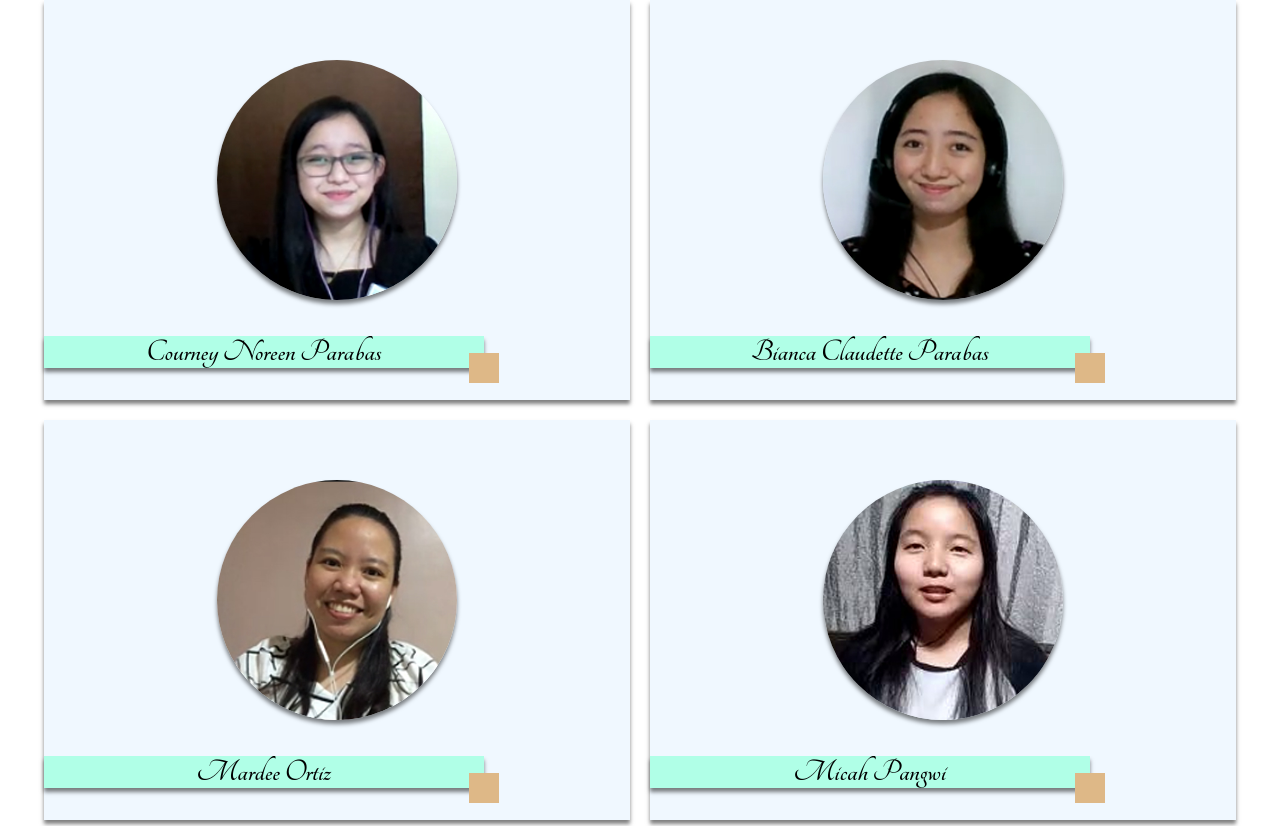
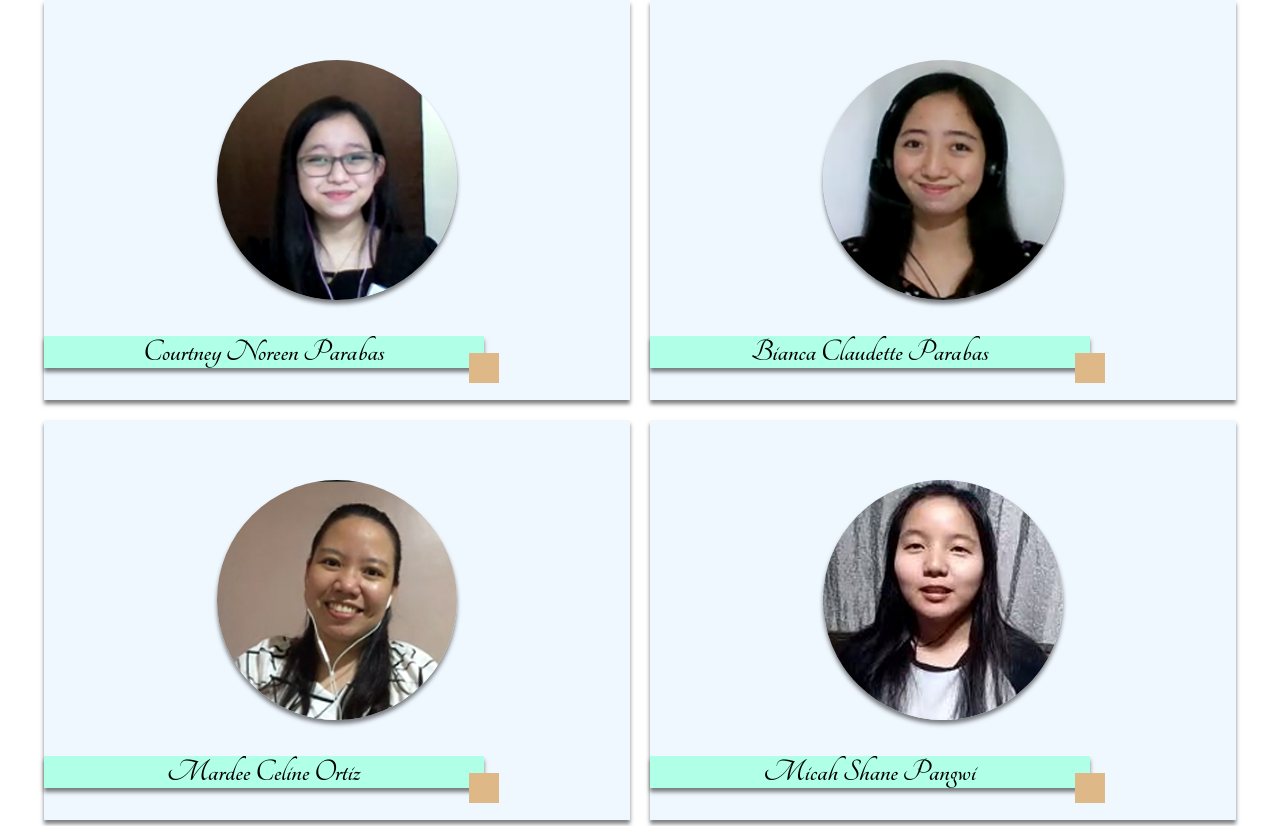
Before and after one commit to julsBasco/BVbuddies, a plain HTML site: page index.html in a window 1280 px wide. Shown: the top 826 px of the page. Drawn offline with Linux system fonts and the light colour scheme; a web font is replaced by a local one.

Commit message:
mga maling mga names changed

```diff
--- a/index.html
+++ b/index.html
@@ -41,7 +41,7 @@
                 <div class="card_accentBox">
                     <div class="card_overlay"></div>
                     <div class="accentAnimal"></div>
-                    <h1 class="card_name">Courney Noreen Parabas</h1>
+                    <h1 class="card_name">Courtney Noreen Parabas</h1>
                 </div>
 
                 <p class="card_note">
@@ -85,7 +85,7 @@
                 <div class="card_accentBox">
                     <div class="card_overlay"></div>
                     <div class="accentAnimal"></div>
-                    <h1 class="card_name">Mardee Ortiz</h1>
+                    <h1 class="card_name">Mardee Celine Ortiz</h1>
                 </div>
 
                 <p class="card_note">
@@ -142,7 +142,7 @@
                 <div class="card_accentBox">
                     <div class="card_overlay"></div>
                     <div class="accentAnimal"></div>
-                    <h1 class="card_name">Micah Pangwi</h1>
+                    <h1 class="card_name">Micah Shane Pangwi</h1>
                 </div>
 
                 <p class="card_note">
@@ -166,7 +166,7 @@
                 <div class="card_accentBox">
                     <div class="card_overlay"></div>
                     <div class="accentAnimal"></div>
-                    <h1 class="card_name">Danryl Acampado</h1>
+                    <h1 class="card_name">Danryl Dave Acampado</h1>
                 </div>
 
                 <p class="card_note">
```
